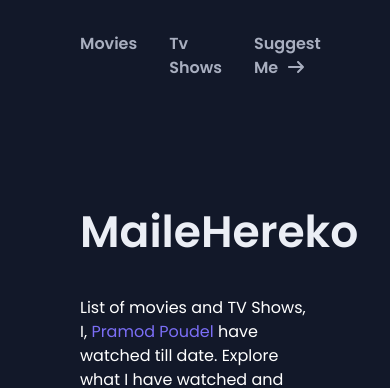
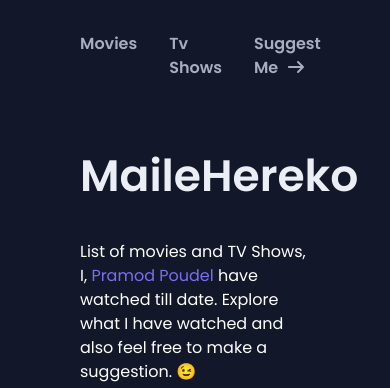
Before and after one commit to 23hertz/movie_app, a Next.js app: page / in a window 390 px wide. Shown: the top 388 px of the page. Built offline with nearby package versions, Linux system fonts and the light colour scheme; no server answers.

Commit message:
fixing of responsiveness

```diff
--- a/src/app/components/Hero.tsx
+++ b/src/app/components/Hero.tsx
@@ -1,6 +1,6 @@
 const Hero = () => {
   return (
-    <div className="mt-20 w-full max-w-[588px] px-4 h-[144px]">
+    <div className="mt-6 lg:mt-10 w-full max-w-[588px] px-4 h-[144px]">
       <h1 className="font-semibold text-[44px] lg:text-[64px] md-text-6xl text-[#ebeef5] leading-[80px] sm:leading-tight md:leading-80px tracking-[-2%]">
         MaileHereko
       </h1>
```
